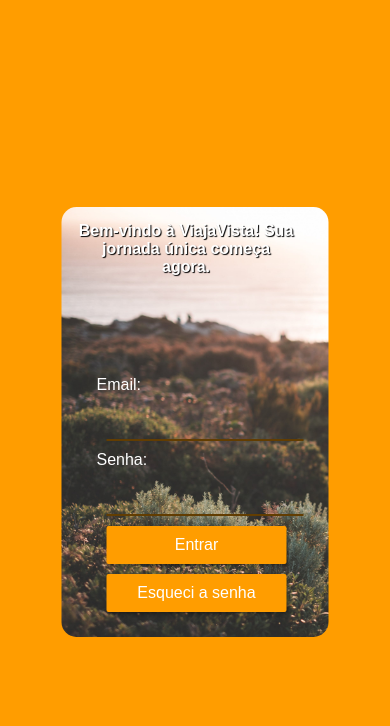
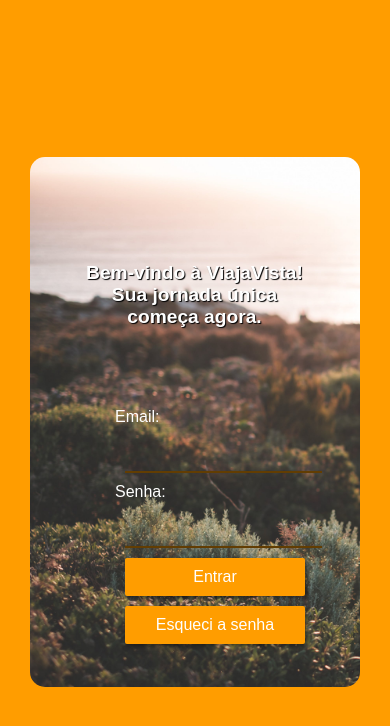
Before and after one commit to eduardo-ux/projeto-login, a plain HTML site: page index.html in a window 390 px wide. Drawn offline with Linux system fonts and the light colour scheme.

Commit message:
update celular.css

```diff
--- a/estilos/celular.css
+++ b/estilos/celular.css
@@ -16,21 +16,23 @@
 
     }
  section#dados-formulario{
-    height: 400px;
+    height: 500px;
+    width: 300px;
     border-radius: 15px;
     padding: 15px;
  }
  section#dados-formulario h1{
     text-align: center;
-    color: white;
-    font-size: 1em;
+    color: #ffffff;
+    font-size: 1.2em;
     width: 219px;
     text-shadow: 1px 1px 1px black;
+    margin:90px 0px 0px 40px;
 
  }
 
  section#dados-formulario form{
-    margin: 100px 0px 0px 20px;
+    margin: 80px 0px 0px 70px;
 
  }
  section#dados-formulario label{
```
